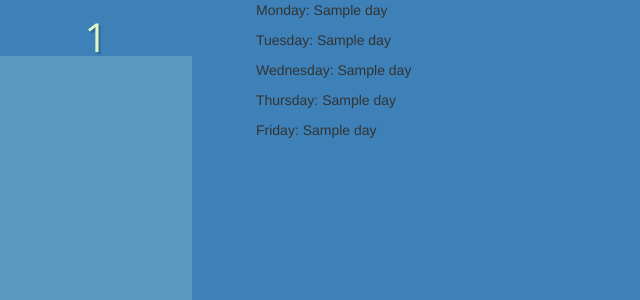
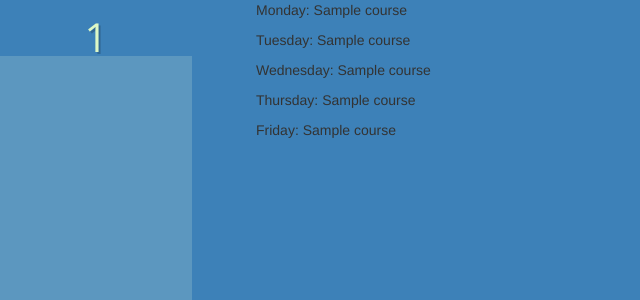
Before and after one commit to chase1745/Course-Planner, a Flask app: template templates/output.html in a window 1280 px wide. Shown: the part 51-351 px from the top of the page, without its empty margins (0-640 px from the left). Run offline with Flask 2, Linux system fonts and the light colour scheme; the template is opened without the code that fills it: most values are stand-ins (such as "Sample title", 1, 10 or a date in 2020); some libraries are stand-ins or nearby versions.

Commit message:
Outputting section info progress.

```diff
--- a/app.py
+++ b/app.py
@@ -132,7 +132,7 @@ def output():
 
     # Prep data for user output
     # Each schedule in outputScheduleList is a dict with keys: M,T,W,R,F
-    #   with values holding the section information
+    #   with values holding the section information.
     outputScheduleList = []
     for schedule in scheduleList:
         s = defaultdict(list)
@@ -145,8 +145,7 @@ def output():
         for section in list(schedule):
             for day, value in section.days.items():
                 if value:
-                    s[day].append(section.secInfo)
-                    print(s)
+                    s[day].append(section.outputInfo)
         outputScheduleList.append(s)
 
     return render_template('output.html', scheduleList=outputScheduleList)
--- a/templates/output.html
+++ b/templates/output.html
@@ -18,24 +18,24 @@
 {% for schedule in scheduleList %}
     <div class="sections" id="section-{{ loop.index }}">
         <p>Monday:
-        {% for day in schedule['M'] %}
-            {{ day }}
+        {% for section in schedule.M %}
+            {{ section.course }}
         {% endfor %}</p>
         <p>Tuesday:
-        {% for day in schedule['T'] %}
-            {{ day }}
+        {% for section in schedule.T %}
+            {{ section.course }}
         {% endfor %}</p>
         <p>Wednesday:
-        {% for day in schedule['W'] %}
-            {{ day }}
+        {% for section in schedule.W %}
+            {{ section.course }}
         {% endfor %}</p>
         <p>Thursday:
-        {% for day in schedule['R'] %}
-            {{ day }}
+        {% for section in schedule.R %}
+            {{ section.course }}
         {% endfor %}</p>
         <p>Friday:
-        {% for day in schedule['F'] %}
-            {{ day }}
+        {% for section in schedule.F %}
+            {{ section.course }}
         {% endfor %}</p>
     </div>
 {% endfor %}
```
